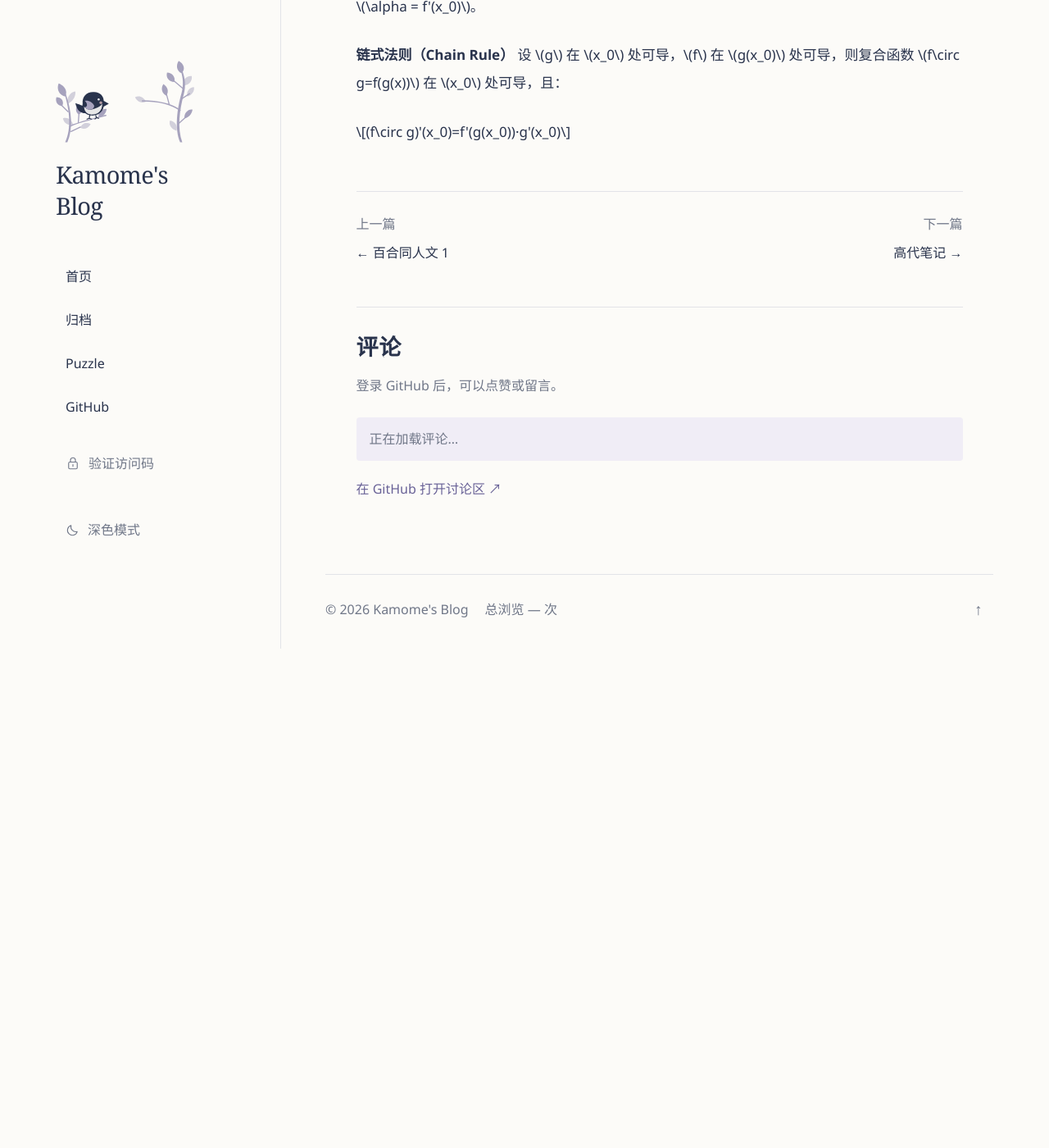
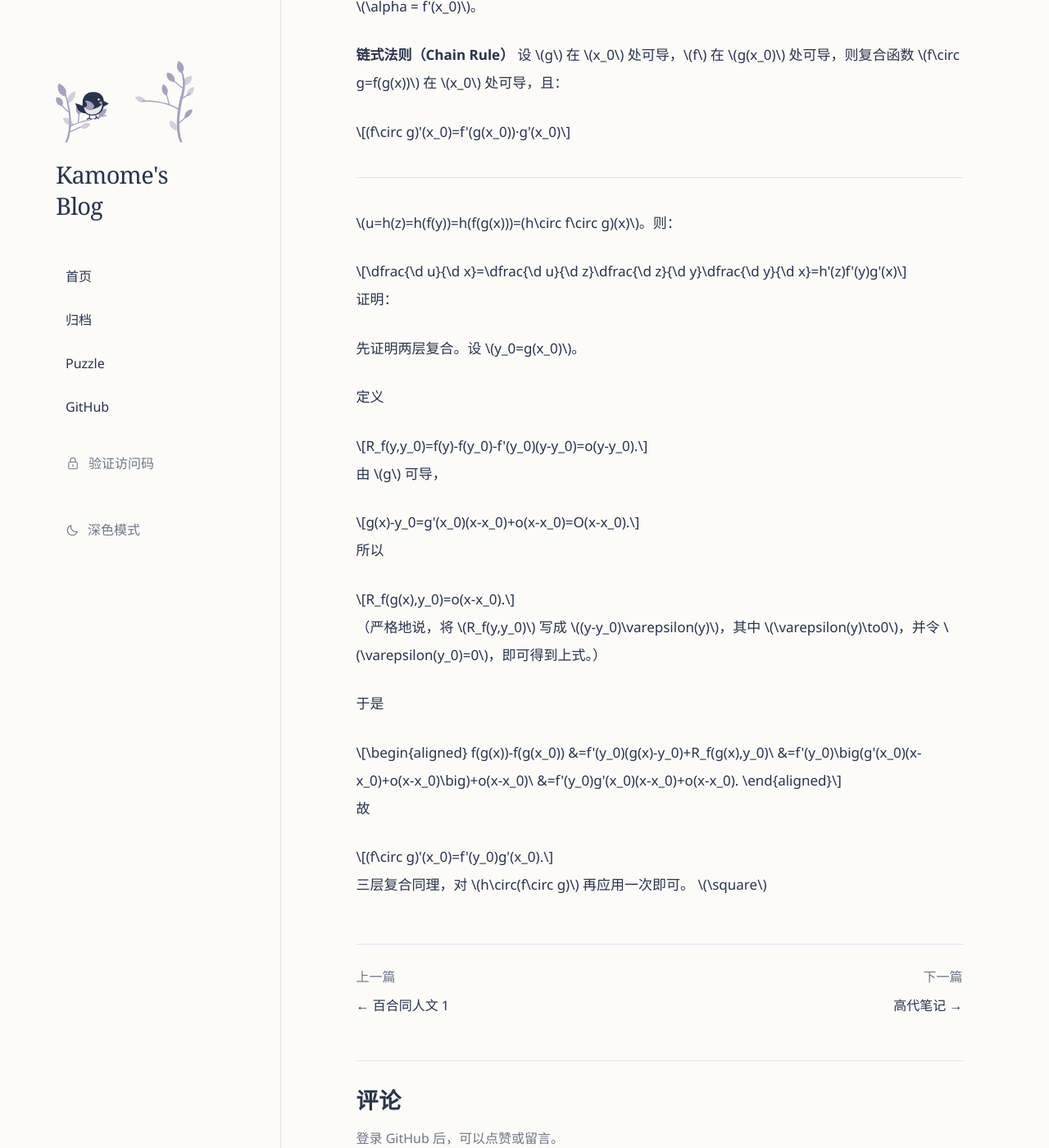
Before and after one commit to ushg8877/ushg8877.github.io, a Jekyll site: the page built from _posts/2026-10-19-note.md, in a window 1280 px wide and 1400 px high, scrolled down 6920 px. Shown: the whole window at 82% size. Built offline with Jekyll 4.4.1, drawn with Linux system fonts in a browser that asks for light colours; a script that is not in the unit is left out; comment, search, counter and statistics services are not loaded; before the commit the page ends 7711 px from its top, so only the background shows below that; some of the changed text lies outside the part shown.

Commit message:
Publish article: 数分笔记

```diff
--- a/_posts/2026-10-19-note.md
+++ b/_posts/2026-10-19-note.md
@@ -224,3 +224,54 @@ $$
 $$
 (f\circ g)'(x_0)=f'(g(x_0))·g'(x_0)
 $$
+
+---
+
+$u=h(z)=h(f(y))=h(f(g(x)))=(h\circ f\circ g)(x)$。则：
+
+$$
+\dfrac{\d u}{\d x}=\dfrac{\d u}{\d z}\dfrac{\d z}{\d y}\dfrac{\d y}{\d x}=h'(z)f'(y)g'(x)
+$$
+
+证明：
+
+先证明两层复合。设 $y_0=g(x_0)$。
+
+定义
+
+$$
+R_f(y,y_0)=f(y)-f(y_0)-f'(y_0)(y-y_0)=o(y-y_0).
+$$
+
+由 $g$ 可导，
+
+$$
+g(x)-y_0=g'(x_0)(x-x_0)+o(x-x_0)=O(x-x_0).
+$$
+
+所以
+
+$$
+R_f(g(x),y_0)=o(x-x_0).
+$$
+
+（严格地说，将 $R_f(y,y_0)$ 写成 $(y-y_0)\varepsilon(y)$，其中 $\varepsilon(y)\to0$，并令 $\varepsilon(y_0)=0$，即可得到上式。）
+
+于是
+
+$$
+\begin{aligned}
+f(g(x))-f(g(x_0))
+&=f'(y_0)(g(x)-y_0)+R_f(g(x),y_0)\
+&=f'(y_0)\big(g'(x_0)(x-x_0)+o(x-x_0)\big)+o(x-x_0)\
+&=f'(y_0)g'(x_0)(x-x_0)+o(x-x_0).
+\end{aligned}
+$$
+
+故
+
+$$
+(f\circ g)'(x_0)=f'(y_0)g'(x_0).
+$$
+
+三层复合同理，对 $h\circ(f\circ g)$ 再应用一次即可。 $\square$
```
Also changed, not shown: other parts of _posts/2026-10-19-note.md (+1 -1 lines), _data/article_render/e613ef61830f2321af99d840e68dbd6a.json (+2 -2 lines).
